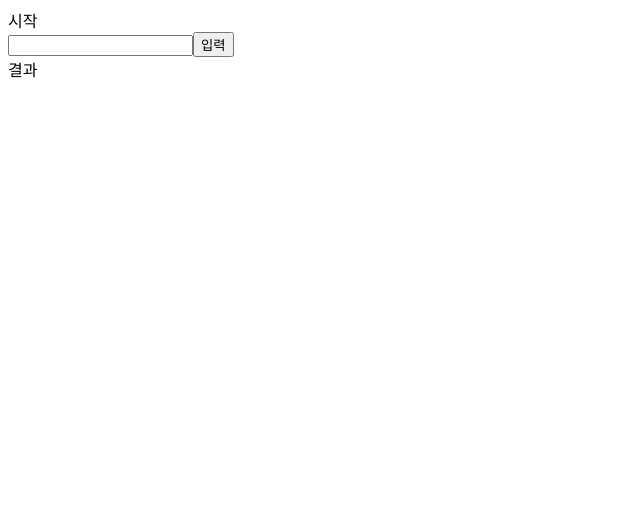
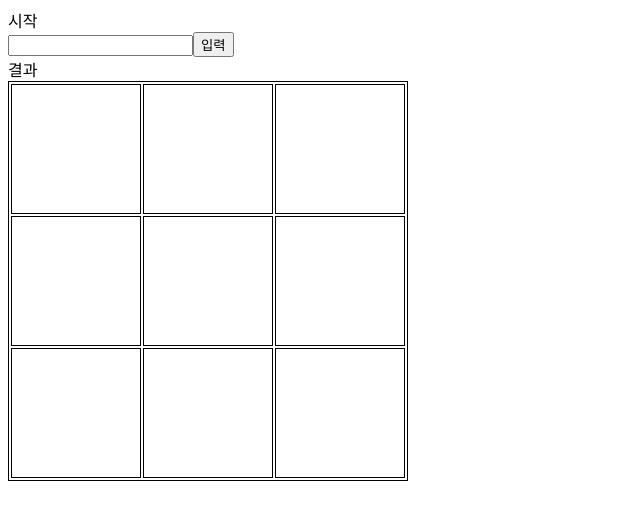
Before and after one commit to yunjy-dev/javascript, a plain HTML site: page index.html in a window 1280 px wide. Shown: the whole page, without its empty margins (0-640 px from the left). Drawn offline with Linux system fonts and the light colour scheme.

Commit message:
table & callback

```diff
--- a/index.html
+++ b/index.html
@@ -5,8 +5,25 @@
     <meta name="viewport" content="width=device-width, initial-scale=1.0">
     <title>Document</title>
 </head>
+<style>
+    table {
+        width:400px;
+        height:400px;
+        border-color: black;
+        border-width: .1rem;
+        border-style:solid;
+    }
+    td {
+        width:100px;
+        height:100px;
+        border-color: black;
+        border-width: .1rem;
+        border-style:solid;
+    }
+</style>
 <body>
     <script src="index.js"></script>
+    <script src="target.js"></script>
 
 </body>
 </html>
--- /dev/null
+++ b/target.js
@@ -0,0 +1,21 @@
+var body = document.body;
+var table = document.createElement('table');
+
+var rows = [];
+var cols = [];
+
+for(var i=1; i<=3; i++){
+    var row = document.createElement('tr');
+    rows.push(row);
+    cols.push([]);
+    for(var j=1; j<=3; j++){
+        var col = document.createElement('td');
+        col.addEventListener('click', function callback(){
+        });
+        cols[i-1].push(col);
+        row.appendChild(col);
+    }
+    table.appendChild(row);
+}
+body.appendChild(table);
+console.log('rows', rows, 'cols', cols);
```
